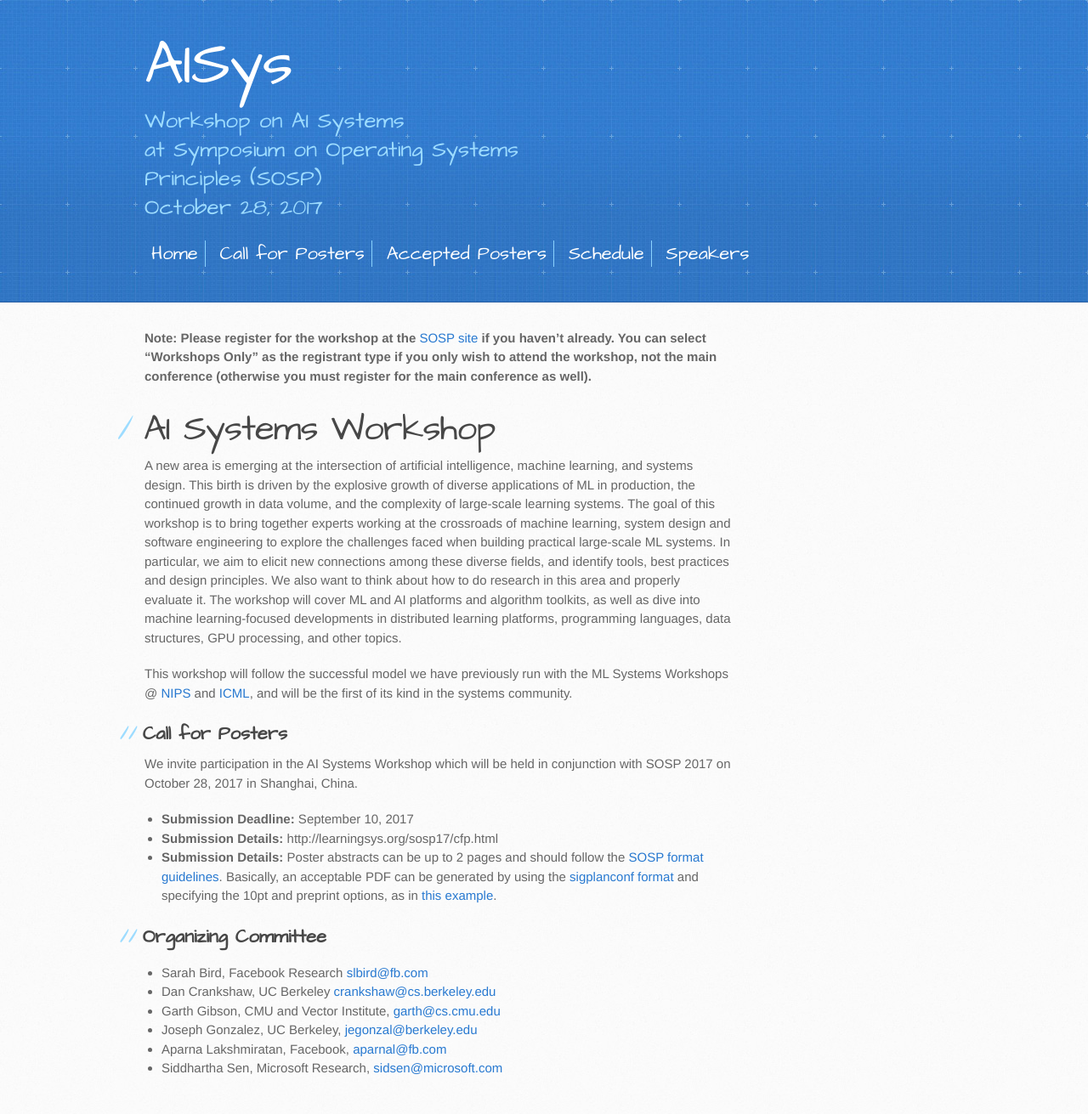
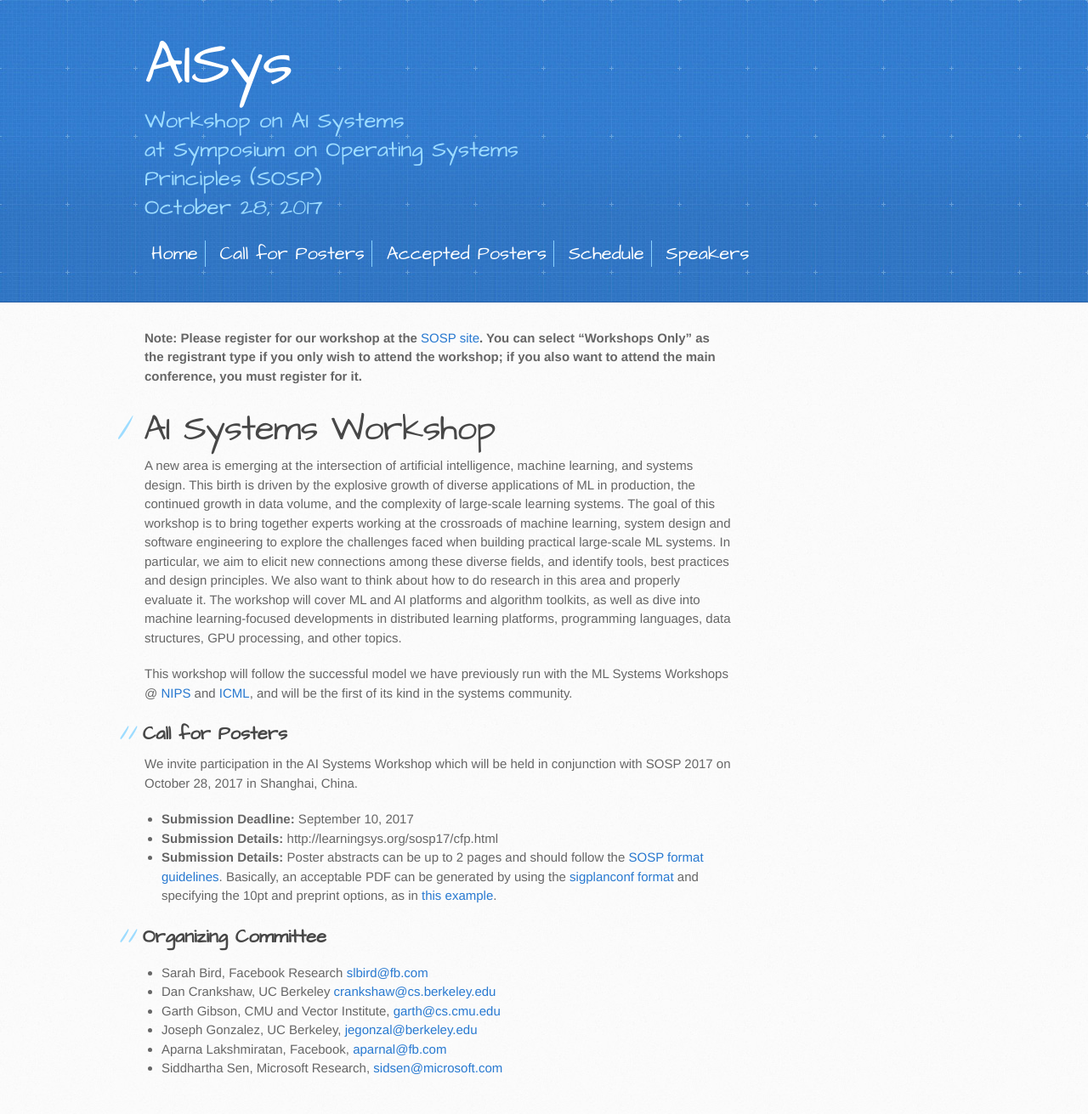
Before and after one commit to LearningSys/sosp17, a Jekyll site: the page built from index.md, in a window 1280 px wide. Shown: the whole page at 85% size. Built offline with Jekyll 4.4.1, drawn with Linux system fonts in a browser that asks for light colours; the repository's description, which GitHub fills in, is left out.

Commit message:
tweaks to registration announcement

```diff
--- a/index.md
+++ b/index.md
@@ -2,7 +2,7 @@
 layout: default
 ---
 
-**Note: Please register for the workshop at the [SOSP site](https://www.sigops.org/sosp/sosp17/reg.html) if you haven't already. You can select "Workshops Only" as the registrant type if you only wish to attend the workshop, not the main conference (otherwise you must register for the main conference as well).**
+**Note: Please register for our workshop at the [SOSP site](https://www.sigops.org/sosp/sosp17/reg.html). You can select "Workshops Only" as the registrant type if you only wish to attend the workshop; if you also want to attend the main conference, you must register for it.**
 
 # AI Systems Workshop
 
```
